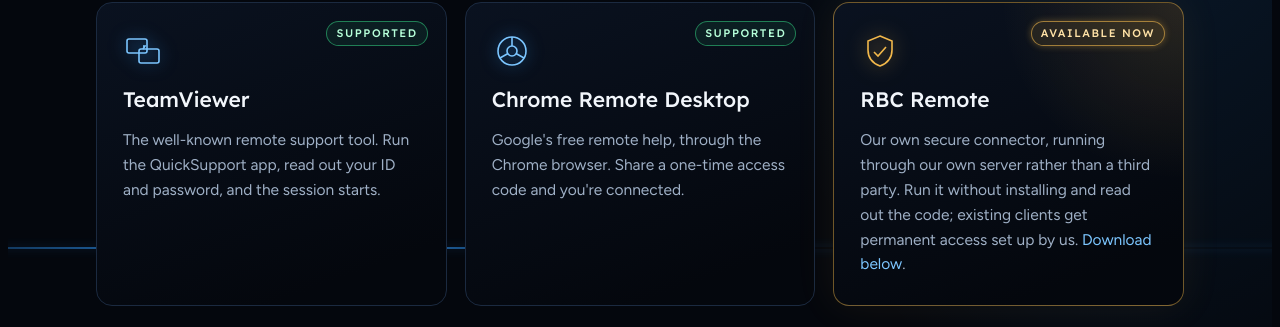
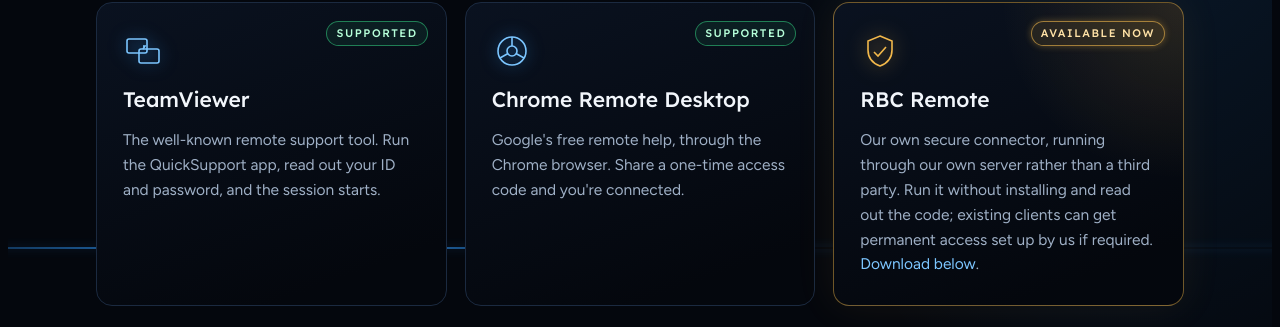
Before and after one commit to loonytunes1234/rickburn-website, a plain HTML site: page index.html in a window 1280 px wide. Shown: the part 2117-2444 px from the top of the page. Drawn offline with Linux system fonts and the light colour scheme.

Commit message:
RBC Remote card: existing clients can get permanent access if required

```diff
--- a/index.html
+++ b/index.html
@@ -438,7 +438,7 @@ html.calm *, html.calm *::before, html.calm *::after { animation-play-state: pau
           <span class="badge">Available now</span>
           <svg viewBox="0 0 40 40" fill="none" stroke="currentColor" stroke-width="1.6" aria-hidden="true"><path d="M20 5l12 5v9c0 8-5.4 13.5-12 16-6.6-2.5-12-8-12-16v-9z"/><path d="M14 21l4 4 8-9"/></svg>
           <h3>RBC Remote</h3>
-          <p>Our own secure connector, running through our own server rather than a third party. Run it without installing and read out the code; existing clients get permanent access set up by us. <a href="#download">Download below</a>.</p>
+          <p>Our own secure connector, running through our own server rather than a third party. Run it without installing and read out the code; existing clients can get permanent access set up by us if required. <a href="#download">Download below</a>.</p>
         </article>
       </div>
 
```
